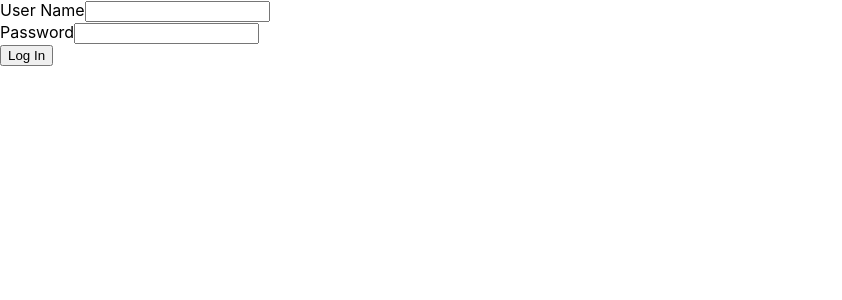
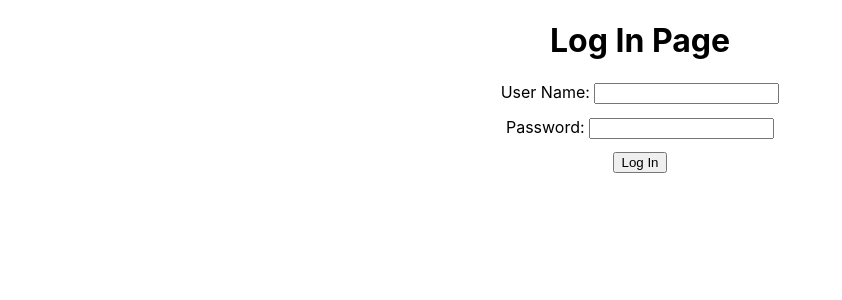
Before and after one commit to athomas40/Banking-Application, a React (Create React App) app: page /login in a window 1280 px wide. Shown: the top 300 px of the page, without its empty margins (0-842 px from the left). Built offline with nearby package versions, Linux system fonts and the light colour scheme; no server answers.

Commit message:
Added homepage elements and styled LogIn page

```diff
--- a/src/App.js
+++ b/src/App.js
@@ -4,6 +4,7 @@ import Home from './components/Home';
 import UserProfile from './components/UserProfile';
 import LogIn from './components/LogIn';
 import axios from "axios";
+import './App.css';
 
 class App extends Component {
   constructor(){
@@ -60,11 +61,13 @@ class App extends Component {
 
     const LogInComponent= () => (<LogIn user={this.state.currentUser} mockLogIn={this.mockLogIn} />)
     return(
-      <Router>
+      <div className="App">
+        <Router>
           <Route exact path="/" component={HomeComponent}/>
           <Route exact path="/userProfile" render={UserProfileComponent}/>
           <Route exact path="/login" render={LogInComponent}/>
-      </Router>
+        </Router>
+      </div>
 
     );
   }
--- a/src/components/Home.js
+++ b/src/components/Home.js
@@ -1,15 +1,23 @@
 import React, {Component} from 'react';
 import AccountBalance from './AccountBalance';
 import {Link} from 'react-router-dom';
+import './LogIn.css';
 
 class Home extends Component{
     render(){
         return(
             <div>
-                <img src="https://letstalkpayments.com/wp-content/uploads/2016/04/Bank.png" alt="bank"/>
+                <div className="addSpace"></div>
+                <img src="https://encrypted-tbn0.gstatic.com/images?q=tbn:ANd9GcR7zHEzmH_uepmgzXkwBCejtiEquMgPS8cu0Q&usqp=CAU" alt="bank"/>
                 <h1> Bank of React </h1>
 
+                <Link to="/logIn">Log In</Link>
+                <div></div>
                 <Link to="/userProfile">User Profile</Link>
+                <div></div>
+
+                <div></div>
+                <h2>Account Balance</h2>
                 <AccountBalance accountBalance={this.props.accountBalance}/>
             </div>
         );
--- /dev/null
+++ b/src/components/LogIn.css
@@ -0,0 +1,3 @@
+.addSpace{
+    margin-top: 1%;
+}
--- a/src/components/LogIn.js
+++ b/src/components/LogIn.js
@@ -1,5 +1,6 @@
 import React, {Component} from 'react';
 import {Redirect } from 'react-router-dom';
+import './LogIn.css';
 
 class LogIn extends Component{
     constructor(){
@@ -16,7 +17,9 @@ class LogIn extends Component{
     handleChange = (e) => {
         const updatedUser = {...this.state.user}
         const inputField = e.target.name
-        const inputValue = e.target.inputValue
+        const inputValue = e.target.value
+        updatedUser[inputField] = inputValue
+        console.log(updatedUser);
 
         this.setState({user:updatedUser})
     }
@@ -35,14 +38,18 @@ class LogIn extends Component{
         return(
             <div>
                 <form onSubmit={this.handleSubmit}>
+                <h1>Log In Page</h1>
+                <div className="addSpace"></div>
                 <div>
-                    <label htmlFor="userName">User Name</label>
+                    <label htmlFor="userName">User Name: </label>
                     <input type="text" name="userName" onChange={this.handleChange} value={this.state.user.userName} />
                 </div>
+                <div className="addSpace"></div>
                 <div>
-                    <label htmlFor="password">Password</label>
+                    <label htmlFor="password">Password: </label>
                     <input type="password" name="password" />
                 </div>
+                <div className="addSpace"></div>
                 <button>Log In</button>
                 </form>
             </div>
```
